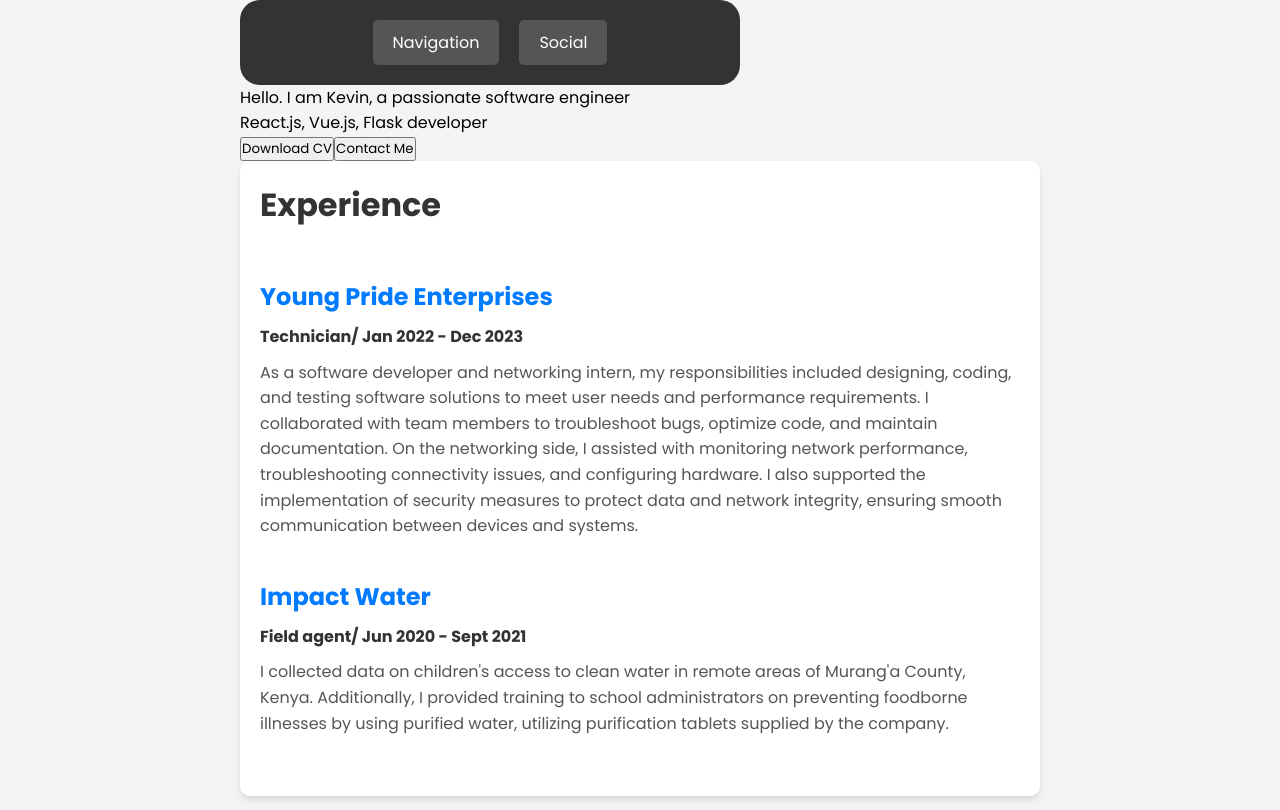
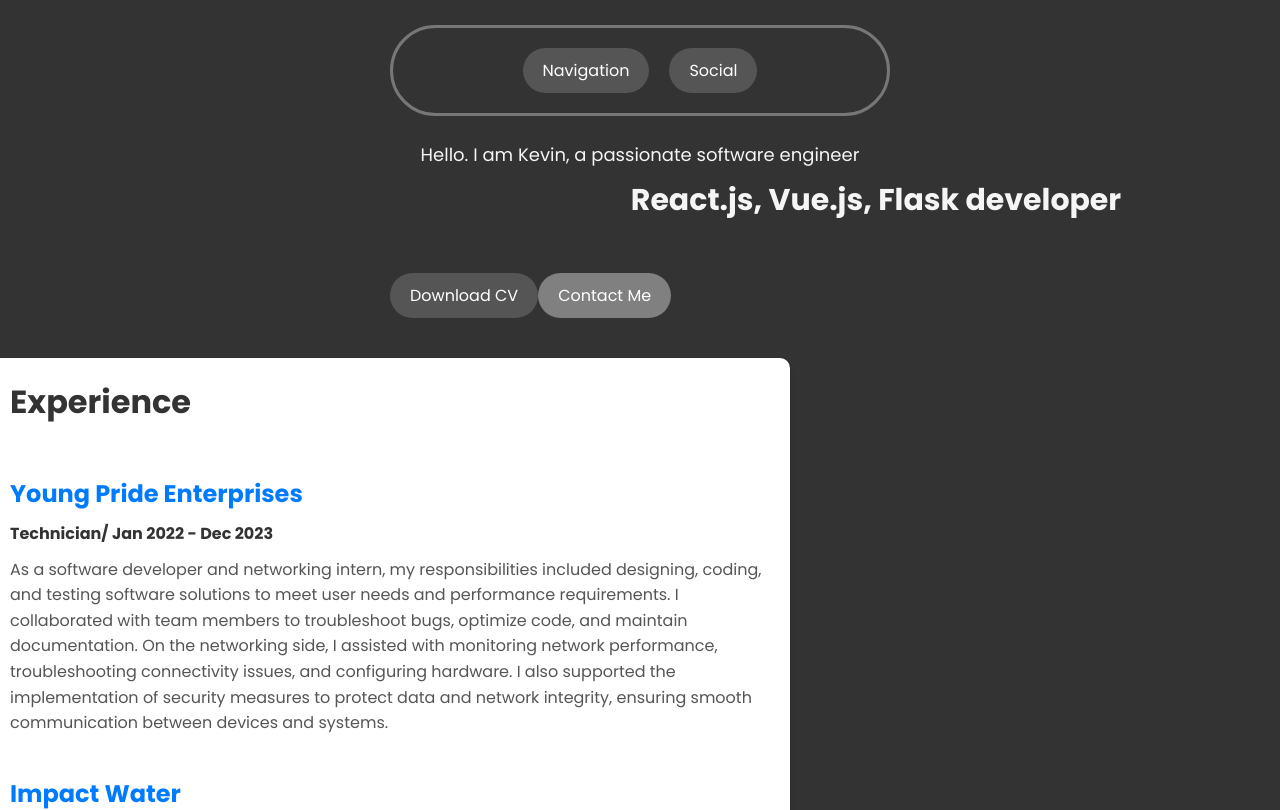
Before and after one commit to kevinmayaka/myPortfolio, a React (Create React App) app: page / in a window 1280 px wide. Shown: the top 810 px of the page. Built offline with nearby package versions, Linux system fonts and the light colour scheme.

Commit message:
updates styling for navbar and home components

```diff
--- a/package.json
+++ b/package.json
@@ -9,6 +9,7 @@
     "@testing-library/user-event": "^13.5.0",
     "react": "^18.3.1",
     "react-dom": "^18.3.1",
+    "react-helmet": "^6.1.0",
     "react-scripts": "5.0.1",
     "web-vitals": "^2.1.4"
   },
--- a/src/App.js
+++ b/src/App.js
@@ -1,4 +1,5 @@
 import logo from "./logo.svg";
+import { Helmet } from 'react-helmet';
 import "./App.css";
 import Home from "./Home";
 import Navbar from "./Navbar"
@@ -9,6 +10,7 @@ import ContactMe from "./ContactMe";
 function App() {
   return (
     <div className="App">
+      <Helmet bodyAttributes={{ style: 'background-color : #333' }} />
       <Navbar />
       <Home />
       <Experience />
--- a/src/ContactMe.js
+++ b/src/ContactMe.js
@@ -37,7 +37,7 @@ export default function ContactMe() {
     };
 
     return (
-        <div className="ContactMe-container">
+    <div className="ContactMe-container">
       <h3 className="contactme-header">Contact Me</h3>
       <form onSubmit={sendEmail}>
         <label>Name</label>
--- a/src/Home.css
+++ b/src/Home.css
@@ -0,0 +1,72 @@
+* {
+    margin: 0px;
+    padding: 0px;
+}
+
+.body {
+    height: 600px; /* Set the height of the body to 600px */
+    display: flex;
+    justify-content: center;
+    align-items: center; /* Centers the content vertically */
+    overflow: hidden; /* Prevents overflow outside the 600px height */
+}
+
+.intro {
+    text-align: center;
+    font-size: 18px;
+    color: whitesmoke;
+}
+
+.carousel-container {
+    width: 100%;
+    height: 100%; /* Ensure the carousel container takes full height of the parent */
+    overflow: hidden;
+    white-space: nowrap;
+    position: relative;
+    display: flex;
+    justify-content: center;
+    align-items: center;
+}
+
+.carousel-text {
+    display: inline-block;
+    animation: scroll 10s ease-in-out forwards; /* Apply ease-in-out for smoother stopping */
+    font-size: 30px;
+    font-weight: bold;
+    color: whitesmoke;
+    padding: 10px;
+}
+.buttons-section{
+     margin: 40px 400px 40px;
+}
+.Download-button {
+    background-color: #555;
+    color: white;
+    border: none;
+    padding: 10px 20px;
+    cursor: pointer;
+    font-size: 16px;
+    border-radius: 50px;
+}
+
+.ContactMe-button {
+    background-color: grey;
+    color: white;
+    border: none;
+    padding: 10px 20px;
+    cursor: pointer;
+    font-size: 16px;
+    border-radius: 50px;
+}
+
+@keyframes scroll {
+    0% {
+        transform: translateX(100%); /* Start offscreen */
+    }
+    50% {
+        transform: translateX(50%); /* Move halfway, close to center */
+    }
+    100% {
+        transform: translateX(0); /* End at the center */
+    }
+}
--- a/src/Home.js
+++ b/src/Home.js
@@ -1,4 +1,5 @@
 import React, { useRef } from "react";
+import './Home.css'
 
 export default function Home() {
     const contactMeRef = useRef(null);
@@ -13,13 +14,19 @@ export default function Home() {
     return (
         <>
             <section>
-                <p>Hello. I am Kevin, a passionate software engineer</p>
-                <p>React.js, Vue.js, Flask developer</p>
+                <p className="intro">Hello. I am Kevin, a passionate software engineer</p>
+                <div className="carousel-container">
+                    <p className=" carousel-text">React.js, Vue.js, Flask developer</p>
+                </div>
             </section>
-            <section>
-                <button onClick={handleDownloadCV}>Download CV</button>
-                <button onClick={handleContactMe}>Contact Me</button>
-            </section>
+            <div className="buttons-section">
+                <button
+                    className="Download-button"
+                    onClick={handleDownloadCV}>Download CV</button>
+                <button
+                    className="ContactMe-button"
+                    onClick={handleContactMe}>Contact Me</button>
+            </div>
         </>
     );
 }
--- a/src/Navbar.css
+++ b/src/Navbar.css
@@ -1,9 +1,12 @@
-body {
-    margin: 0;
+*{
+    margin: 0%;
+    padding: 0%;
+}
+    body {
+    margin-left: 400px;
     padding: 0;
     display: flex;
     justify-content: center;
-    /* align-items: center; */
     height: 100vh;
     background-color: hsl(var(--background));
     font-family: __Space_Grotesk_587f35,__Space_Grotesk_Fallback_587f35;
@@ -16,10 +19,15 @@ nav {
     width: 500px;
     background-color: #333;
     padding: 20px;
-    border-radius: 20px;
+    border-style: solid;
+    border-color: #777;
+    border-radius: 50px;
     color: white;
-    margin: O auto;
+    margin: 25px 400px 25px;
     position: relative;
+    position: sticky;
+    top: 0;
+    z-index: 1000;
 }
 
 .menu-container {
@@ -33,7 +41,7 @@ nav {
     padding: 10px 20px;
     cursor: pointer;
     font-size: 16px;
-    border-radius: 5px;
+    border-radius: 50px;
 }
 
 .nav-button:hover {
@@ -46,7 +54,7 @@ nav {
     top: 100%; /* Position below the button */
     left: 0;
     background-color: #444;
-    border-radius: 5px;
+    border-radius: 10px;
     padding: 10px;
     box-shadow: 0 4px 6px rgba(0, 0, 0, 0.1);
     z-index: 1000;
@@ -59,10 +67,11 @@ nav {
     background-color: transparent;
     color: white;
     border: none;
-    text-align: left;
+    text-align: center;
     padding: 8px 12px;
     cursor: pointer;
     font-size: 14px;
+    border-radius: 50px;
     text-decoration: none;
 }
 
--- a/src/Navbar.js
+++ b/src/Navbar.js
@@ -15,8 +15,7 @@ export default function Navbar() {
 
     return (
         <nav>
-            {/* Navigation dropdown */}
-            <div
+           <div
                 className="menu-container"
                 onMouseEnter={() => setShowNavMenu(true)}
                 onMouseLeave={() => setShowNavMenu(false)}
```
Also changed, not shown: 1 other file (tests, documents, lock files or other folders).
